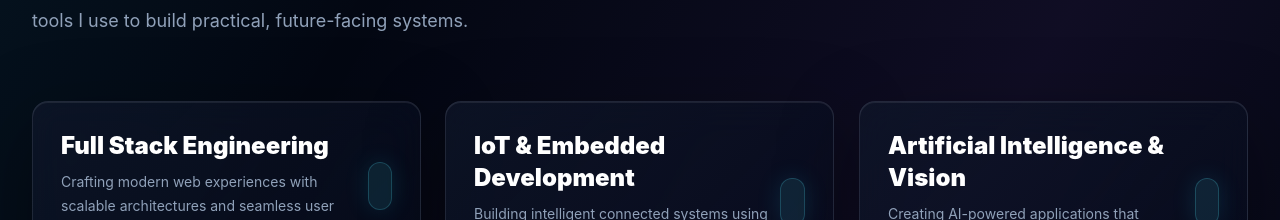
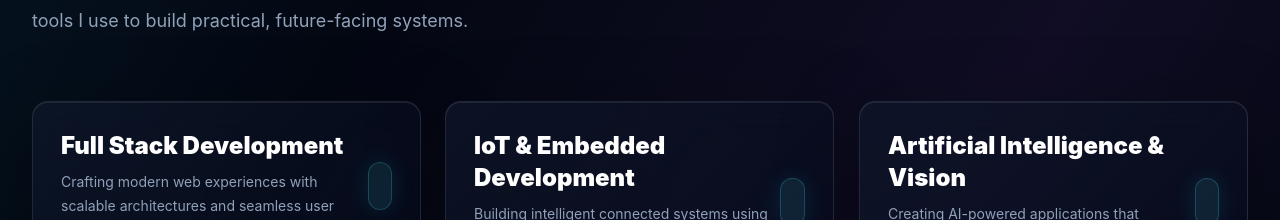
Before and after one commit to rakshit-21/MyPortfolio, a React (Vite) app: page / in a window 1280 px wide. Shown: the part 2583-2803 px from the top of the page. Built offline with nearby package versions, Linux system fonts and the light colour scheme.

Commit message:
Few Changes

```diff
--- a/src/components/Projects.jsx
+++ b/src/components/Projects.jsx
@@ -30,7 +30,7 @@ const projects = [
     "Groq",
     "REST APIs"
   ],
-  github: "https://github.com/rakshit-21/TripMind-AI", // update if different
+  github: "https://github.com/rakshit-21/TripMind",
   signal: "LLM-Powered Travel Planning",
   },
   {
@@ -38,7 +38,7 @@ const projects = [
   title: "SpendWise",
   description:
     "A full-stack expense management application featuring secure JWT authentication, real-time expense tracking, category-wise analytics, and interactive financial dashboards.",
-  image: spendwise, // update with your image variable
+  image: spendwise,
   technologies: [
     "React",
     "Express",
@@ -48,7 +48,7 @@ const projects = [
     "Chart.js",
     "JWT"
   ],
-  github: "https://github.com/rakshit-21/SpendWise", // update if different
+  github: "https://github.com/rakshit-21/SpendWise",
   signal: "Finance Management Platform",
   },
 ]
--- a/src/components/Skills.jsx
+++ b/src/components/Skills.jsx
@@ -1,6 +1,6 @@
 const skillCategories = [
   {
-    title: "Full Stack Engineering",
+    title: "Full Stack Development",
     caption: "Crafting modern web experiences with scalable architectures and seamless user interactions.",
     skills: [
       "React",
```
